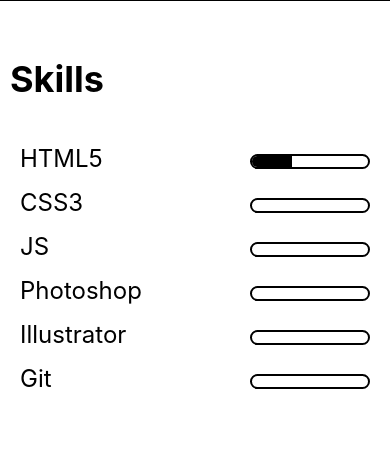
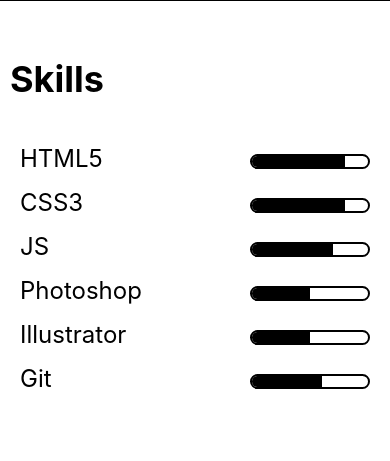
Before and after one commit to N-TAHAR/portfolio, a web app: file src/index.html in a window 390 px wide. Shown: the part 843-1304 px from the top of the page. Run offline with its HTML, style and script files only (its server is not run), Linux system fonts and the light colour scheme; style sheets or scripts are compiled from the project's sources.

Commit message:
SkillPage MobileFirst Iphone5

```diff
--- a/src/index.html
+++ b/src/index.html
@@ -33,9 +33,9 @@
           <div class="skills__skill skill"><h3>HTML5</h3><div class="skill__level skill__level--html"></div></div>
           <div class="skills__skill skill"><h3>CSS3</h3><div class="skill__level skill__level--css"></div></div>
           <div class="skills__skill skill"><h3>JS</h3><div class="skill__level skill__level--js"></div></div>
-          <div class="skills__skill skill"><h3>Photoshop</h3><div class="skill__level"></div></div>
-          <div class="skills__skill skill"><h3>Illustrator</h3><div class="skill__level"></div></div>
-          <div class="skills__skill skill"><h3>Git</h3><div class="skill__level"></div></div>
+          <div class="skills__skill skill"><h3>Photoshop</h3><div class="skill__level skill__level--photoshop"></div></div>
+          <div class="skills__skill skill"><h3>Illustrator</h3><div class="skill__level skill__level--illustrator"></div></div>
+          <div class="skills__skill skill"><h3>Git</h3><div class="skill__level skill__level--git"></div></div>
         </div>
       </div>
     </section>
--- a/src/scss/blocs/skillPage.scss
+++ b/src/scss/blocs/skillPage.scss
@@ -35,9 +35,31 @@
 }
 
 .skill__level--html::before{
-  content:'';
-  display: block;
-  @include size(40px, 100%);
-  border-radius: 10px 0 0 10px;
-  background-color: black;
+  @include size(80%, 100%);
+  @include skillLevel;
 }
+
+.skill__level--css::before{
+  @include size(80%, 100%);
+  @include skillLevel;
+}
+
+.skill__level--js::before{
+  @include size(70%, 100%);
+  @include skillLevel;
+}
+
+.skill__level--photoshop::before{
+  @include size(50%, 100%);
+  @include skillLevel;
+}
+
+.skill__level--illustrator::before{
+  @include size(50%, 100%);
+  @include skillLevel;
+}
+
+.skill__level--git::before{
+  @include size(60%, 100%);
+  @include skillLevel;
+}
--- a/src/scss/config/mixins.scss
+++ b/src/scss/config/mixins.scss
@@ -17,3 +17,10 @@
   font-size: $font-size;
   font-weight: $font-weight;
 }
+
+@mixin skillLevel{
+  content:'';
+  display: block;
+  border-radius: 10px 0 0 10px;
+  background-color: black;
+}
```
